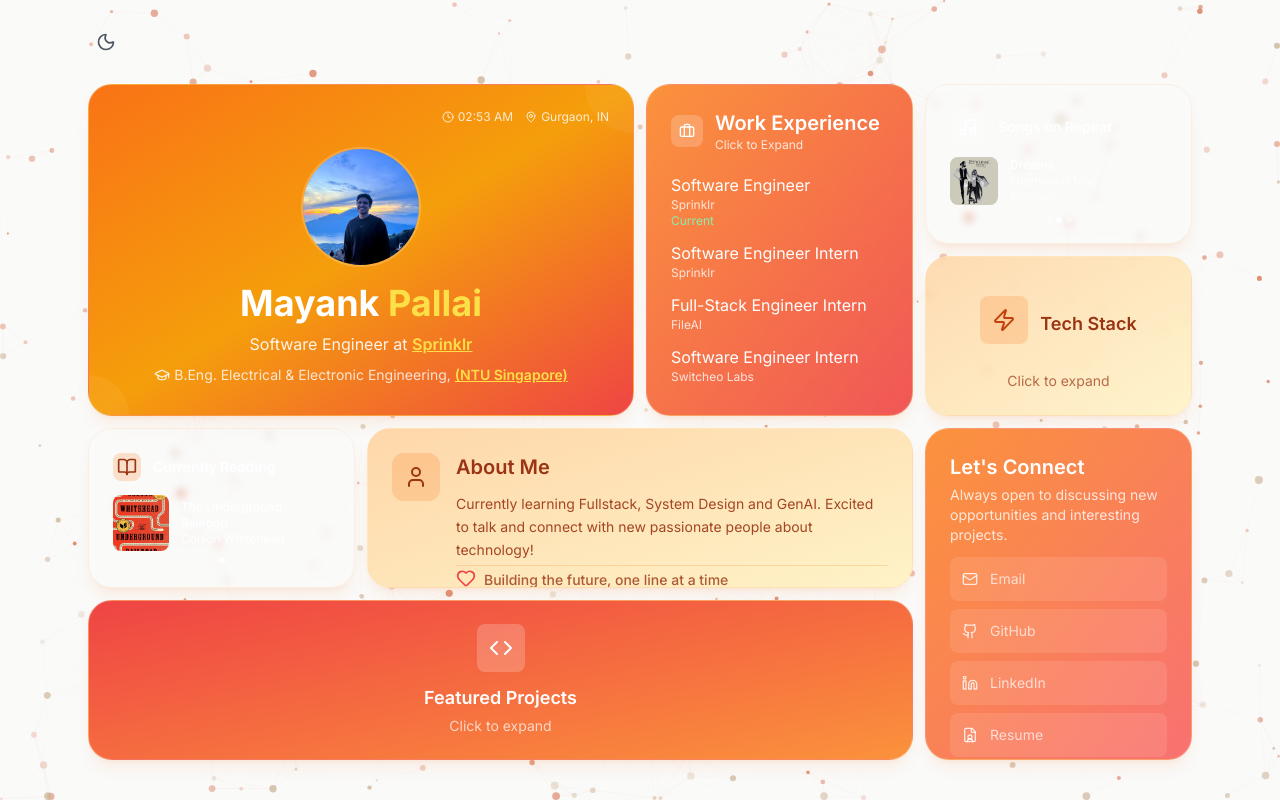
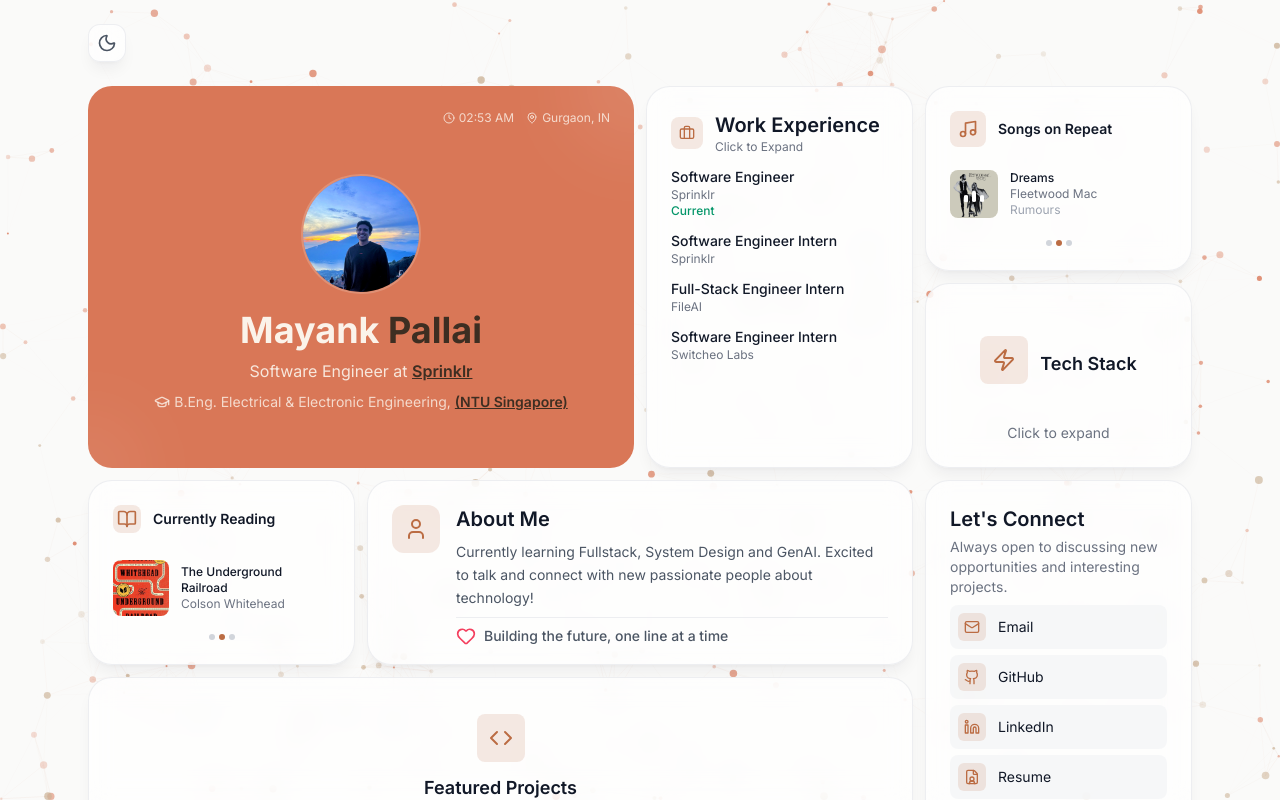
Before and after one commit to cyprus09/bento-website, a Next.js app: page / in a window 1280 px wide. Built offline with nearby package versions, Linux system fonts and the light colour scheme.

Commit message:
chore: update card themes

```diff
--- a/src/components/bento/BentoCard.tsx
+++ b/src/components/bento/BentoCard.tsx
@@ -6,7 +6,12 @@
 interface BentoCardProps {
   children: ReactNode;
   className?: string;
+  /** Full-bleed gradient background, e.g. for the hero card. Overrides the default glass surface. */
   gradient?: string;
+  /** Full-bleed solid background, e.g. "bg-terracotta". Overrides the default glass surface. */
+  background?: string;
+  /** Subtle radial glow shown on hover, e.g. "from-blue-400/20 to-cyan-400/10". */
+  hoverGlow?: string;
   onClick?: () => void;
   isClickable?: boolean;
 }
@@ -23,7 +28,7 @@
   },
 };
 
-const BentoCard = ({ children, className = "", gradient, onClick, isClickable = false }: BentoCardProps) => {
+const BentoCard = ({ children, className = "", gradient, background, hoverGlow, onClick, isClickable = false }: BentoCardProps) => {
   return (
     <motion.div
       variants={cardVariants}
@@ -35,18 +40,16 @@
       whileTap={isClickable ? { scale: 0.98 } : {}}
       onClick={onClick}
       className={`
-        relative h-full w-full rounded-3xl bg-gradient-to-br ${gradient}
-        border border-orange-200/30 dark:border-orange-800/30 backdrop-blur-sm
-        shadow-lg shadow-orange-500/10 dark:shadow-orange-900/20
-        overflow-hidden group
+        relative h-full w-full rounded-3xl overflow-hidden group
+        ${gradient ? `bg-gradient-to-br ${gradient}` : background ? background : "glass-surface"}
         ${isClickable ? "cursor-pointer" : ""}
         ${className}
       `}
     >
-      <div className="absolute inset-0 bg-gradient-to-br from-transparent to-transparent dark:from-white/5 dark:to-transparent" />
-
-      {isClickable && (
-        <div className="absolute inset-0 bg-gradient-to-br from-orange-400/10 to-red-400/10 opacity-0 group-hover:opacity-100 transition-opacity duration-300" />
+      {hoverGlow && (
+        <div
+          className={`absolute inset-0 bg-gradient-to-br ${hoverGlow} opacity-0 group-hover:opacity-100 transition-opacity duration-300`}
+        />
       )}
 
       <div className="relative z-10 h-full p-4 lg:p-6 flex flex-col">{children}</div>
--- a/src/components/bento/BentoGrid.tsx
+++ b/src/components/bento/BentoGrid.tsx
@@ -27,38 +27,38 @@
       variants={containerVariants}
       initial="hidden"
       animate="visible"
-      className="h-full grid grid-cols-1 md:grid-cols-3 lg:grid-cols-4 gap-2 lg:gap-3 auto-rows-[minmax(160px,1fr)] max-h-[calc(100vh-200px)]"
+      className="grid grid-cols-1 md:grid-cols-3 lg:grid-cols-4 gap-3 lg:gap-3 auto-rows-[minmax(140px,auto)] lg:auto-rows-[minmax(185px,1fr)] lg:h-full lg:max-h-[calc(100vh-200px)]"
     >
-      <div className="md:col-span-2 lg:col-span-2 lg:row-span-2">
+      <div className="md:col-span-2 lg:col-span-2 lg:row-span-2 lg:order-1">
         <HeroCard />
       </div>
 
-      <div className="md:col-span-1 lg:col-span-1 lg:row-span-2">
+      <div className="md:col-span-2 lg:col-span-2 lg:order-6">
+        <AboutCard />
+      </div>
+
+      <div className="md:col-span-1 lg:col-span-1 lg:row-span-2 lg:order-2">
         <WorkCard />
       </div>
 
-      <div className="md:col-span-1 lg:col-span-1">
+      <div className="md:col-span-3 lg:col-span-3 lg:row-span-1 lg:order-8">
+        <ProjectsCard />
+      </div>
+
+      <div className="md:col-span-1 lg:col-span-1 lg:row-span-1 lg:order-4">
+        <SkillsCard />
+      </div>
+
+      <div className="md:col-span-1 lg:col-span-1 lg:order-5">
+        <ReadingCard />
+      </div>
+
+      <div className="md:col-span-1 lg:col-span-1 lg:order-3">
         <MusicCard />
       </div>
 
-      <div className="md:col-span-1 lg:col-span-1 lg:row-span-1">
-        <SkillsCard />
-      </div>
-
-      <div className="md:col-span-1 lg:col-span-1">
-        <ReadingCard />
-      </div>
-
-      <div className="md:col-span-2 lg:col-span-2">
-        <AboutCard />
-      </div>
-
-      <div className="md:col-span-1 lg:col-span-1 lg:row-span-2">
+      <div className="md:col-span-1 lg:col-span-1 lg:row-span-2 lg:order-7">
         <ContactCard />
-      </div>
-
-      <div className="md:col-span-3 lg:col-span-3 lg:row-span-1">
-        <ProjectsCard />
       </div>
     </motion.div>
   );
--- a/src/components/cards/AboutCard.tsx
+++ b/src/components/cards/AboutCard.tsx
@@ -1,28 +1,25 @@
 import BentoCard from "@/components/bento/BentoCard";
 import { User, Heart } from "lucide-react";
+import { accent } from "@/data/accentColors";
 
 const AboutCard = () => {
   return (
-    <BentoCard
-      gradient="from-orange-200 to-amber-100 dark:from-orange-900/40 dark:via-amber-900/30 dark:to-orange-800/40"
-      className="text-orange-800 dark:text-orange-100"
-      isClickable={true}
-    >
-      <div className="flex items-start gap-4 h-full">
-        <div className="p-3 bg-orange-500/20 rounded-xl shrink-0">
-          <User className="w-6 h-6 text-orange-800 dark:text-orange-200" />
+    <BentoCard className="text-gray-900 dark:text-gray-100" isClickable={false}>
+      <div className="flex items-start gap-4 h-full lg:h-full">
+        <div className={`p-3 rounded-xl shrink-0 ${accent.iconBg}`}>
+          <User className={`w-6 h-6 ${accent.iconText}`} />
         </div>
-        <div className="flex-1 min-w-0 flex flex-col justify-between h-full">
+        <div className="flex-1 min-w-0 flex flex-col justify-between lg:h-full">
           <div>
-            <h2 className="text-xl font-semibold mb-3">About Me</h2>
-            <p className="text-orange-800/90 dark:text-orange-200/90 text-sm leading-relaxed justify-around">
+            <h2 className="text-xl font-semibold mb-2">About Me</h2>
+            <p className="text-gray-600 dark:text-gray-300 text-sm leading-relaxed">
               Currently learning Fullstack, System Design and GenAI. Excited to talk and connect with new passionate people about technology!
             </p>
           </div>
 
-          <div className="flex items-center gap-2 mt-1 border-t border-orange-500/20">
-            <Heart className="w-5 h-5 text-red-500" />
-            <span className="text-orange-800/80 dark:text-orange-200/80 text-sm font-medium mt-1">
+          <div className="flex items-center gap-2 mt-2 pt-2 border-t border-gray-200/70 dark:border-white/10">
+            <Heart className="w-5 h-5 text-rose-500" />
+            <span className="text-gray-600 dark:text-gray-300 text-sm font-medium">
               Building the future, one line at a time
             </span>
           </div>
--- a/src/components/cards/ContactCard.tsx
+++ b/src/components/cards/ContactCard.tsx
@@ -1,5 +1,6 @@
 import BentoCard from "@/components/bento/BentoCard";
 import { Mail, Github, Linkedin, FileUser } from "lucide-react";
+import { accent } from "@/data/accentColors";
 
 const ContactCard = () => {
   const contacts = [
@@ -10,33 +11,32 @@
   ];
 
   return (
-    <BentoCard
-      gradient="from-orange-400 to-red-400 dark:from-orange-800/80 dark:to-red-800/70"
-      className="text-white"
-      isClickable={false}
-    >
-      <div className="flex items-start justify-between mb-3">
+    <BentoCard hoverGlow={accent.glow} className="text-gray-900 dark:text-gray-100" isClickable={false}>
+      <div className="flex items-start justify-between mb-2">
         <div>
           <h3 className="font-semibold text-xl mb-1">Let&apos;s Connect</h3>
-          <p className="text-white/80 text-sm">Always open to discussing new opportunities and interesting projects.</p>
+          <p className="text-gray-500 dark:text-gray-400 text-sm">
+            Always open to discussing new opportunities and interesting projects.
+          </p>
         </div>
       </div>
 
-      <div className="space-y-2">
+      <div className="space-y-1.5">
         {contacts.map((contact, index) => {
           const IconComponent = contact.icon;
           return (
-            <div
+            <a
               key={index}
-              className="flex items-center gap-3 p-3 bg-white/10 rounded-lg hover:bg-white/20 transition-colors"
+              href={contact.href}
+              target="_blank"
+              rel="noopener noreferrer"
+              className="flex items-center gap-3 p-2 rounded-lg bg-gray-100/70 dark:bg-white/5 hover:bg-gray-200/70 dark:hover:bg-white/10 transition-colors"
             >
-              <IconComponent className="w-4 h-4 text-white/80" />
-              <div className="flex-1 min-w-0">
-                <a href={contact.href} target="_blank">
-                  <div className="text-white/70 text-sm">{contact.label}</div>
-                </a>
+              <div className={`p-1.5 rounded-md ${accent.iconBg}`}>
+                <IconComponent className={`w-4 h-4 ${accent.iconText}`} />
               </div>
-            </div>
+              <div className="flex-1 min-w-0 text-sm">{contact.label}</div>
+            </a>
           );
         })}
       </div>
--- a/src/components/cards/HeroCard.tsx
+++ b/src/components/cards/HeroCard.tsx
@@ -27,11 +27,8 @@
   }, []);
 
   return (
-    <BentoCard
-      gradient="from-orange-500 via-amber-500 to-red-500 dark:from-orange-600 dark:via-amber-500 dark:to-red-800"
-      className="text-white"
-    >
-      <div className="flex items-center justify-end text-white/80 text-xs mb-4">
+    <BentoCard background="bg-claudeOrange" className="text-cream">
+      <div className="flex items-center justify-end text-cream/80 text-xs mb-4">
         <div className="flex items-center gap-3">
           <div className="flex items-center gap-1">
             <Clock className="w-3 h-3" />
@@ -51,28 +48,28 @@
               src={Avatar}
               alt="Mayank Pallai"
               fill
-              className="rounded-full object-cover border-2 border-white/20"
+              className="rounded-full object-cover border-2 border-cream/20"
             />
           </div>
         </div>
 
         <h1 className="text-3xl lg:text-4xl font-bold mb-2 leading-tight">
-          Mayank <span className="text-yellow-300">Pallai</span>
+          Mayank <span className="text-espresso">Pallai</span>
         </h1>
 
-        <p className="text-white/90 text-m mb-2 leading-relaxed max-w-xs">
+        <p className="text-cream/90 text-m mb-2 leading-relaxed max-w-xs">
           Software Engineer at{" "}
-          <span className="font-semibold text-yellow-300">
+          <span className="font-semibold text-espresso">
             <a href="https://www.sprinklr.com/" target="_blank">
               <u>Sprinklr</u>
             </a>
           </span>
         </p>
 
-        <div className="flex items-center gap-1 text-white/80 text-sm">
+        <div className="flex items-center gap-1 text-cream/80 text-sm">
           <GraduationCap className="w-4 h-4" />
           <span>B.Eng. Electrical & Electronic Engineering, </span>
-          <span className="font-semibold text-yellow-300">
+          <span className="font-semibold text-espresso">
             <a href="https://www.ntu.edu.sg/" target="_blank">
               <u>(NTU Singapore)</u>
             </a>
@@ -80,8 +77,8 @@
         </div>
       </div>
 
-      <div className="absolute top-0 right-0 w-24 h-24 bg-white/5 rounded-full -translate-y-12 translate-x-12" />
-      <div className="absolute bottom-0 left-0 w-20 h-20 bg-white/5 rounded-full translate-y-10 -translate-x-10" />
+      <div className="absolute top-0 right-0 w-32 h-32 bg-white/10 rounded-full -translate-y-16 translate-x-16 blur-2xl" />
+      <div className="absolute bottom-0 left-0 w-24 h-24 bg-white/10 rounded-full translate-y-12 -translate-x-12 blur-2xl" />
     </BentoCard>
   );
 };
--- a/src/components/cards/MusicCard.tsx
+++ b/src/components/cards/MusicCard.tsx
@@ -3,6 +3,7 @@
 import { Music } from "lucide-react";
 import Image from "next/image";
 import { playlist } from "@/data/musicData";
+import { accent } from "@/data/accentColors";
 
 const MusicCard = () => {
   const [currentTrackIndex, setCurrentTrackIndex] = useState(0);
@@ -27,28 +28,18 @@
   const currentTrack = playlist[currentTrackIndex];
 
   return (
-    <BentoCard
-      gradient={`${currentTrack.color}`}
-      className="text-white cursor-pointer hover:scale-105"
-      isClickable={true}
-    >
-      <div
-        className="hidden
-        from-blue-400 to-purple-500
-        from-amber-300 to-orange-500
-        from-orange-400 to-red-500"
-      />
+    <BentoCard hoverGlow={accent.glow} className="text-gray-900 dark:text-gray-100" isClickable={true}>
       <div className="flex flex-col h-full">
         <div className="flex items-center gap-3 mb-3">
-          <div className="p-2 bg-white/20 rounded-lg">
-            <Music className="w-5 h-5" />
+          <div className={`p-2 rounded-lg ${accent.iconBg}`}>
+            <Music className={`w-5 h-5 ${accent.iconText}`} />
           </div>
           <h3 className="font-semibold text-sm">Songs on Repeat</h3>
         </div>
 
         <div className="flex-1 flex flex-col justify-center">
           <div className="flex items-center gap-3">
-            <div className="relative w-12 h-12 bg-white/20 rounded-lg overflow-hidden group">
+            <div className="relative w-12 h-12 rounded-lg overflow-hidden group">
               <Image
                 src={currentTrack.artwork}
                 alt={`${currentTrack.album} artwork`}
@@ -57,18 +48,18 @@
               />
 
               <div className="absolute inset-0 bg-black/20 flex items-center justify-center">
-                <div className="flex gap-1 items-end">
+                <div className="flex gap-1 items-end h-4">
                   <div
-                    className="w-1 bg-white rounded-full animate-pulse"
-                    style={{ height: "8px", animationDelay: "0ms" }}
+                    className="w-1 bg-white rounded-full animate-equalize"
+                    style={{ height: "16px", animationDelay: "0ms" }}
                   ></div>
                   <div
-                    className="w-1 bg-white rounded-full animate-pulse"
-                    style={{ height: "12px", animationDelay: "200ms" }}
+                    className="w-1 bg-white rounded-full animate-equalize"
+                    style={{ height: "16px", animationDelay: "0.3s" }}
                   ></div>
                   <div
-                    className="w-1 bg-white rounded-full animate-pulse"
-                    style={{ height: "6px", animationDelay: "400ms" }}
+                    className="w-1 bg-white rounded-full animate-equalize"
+                    style={{ height: "16px", animationDelay: "0.15s" }}
                   ></div>
                 </div>
               </div>
@@ -84,7 +75,7 @@
                 {currentTrack.title}
               </h4>
               <p
-                className={`text-white/80 text-xs truncate transition-opacity duration-2000 ${
+                className={`text-gray-500 dark:text-gray-400 text-xs truncate transition-opacity duration-2000 ${
                   isTransitioning ? "opacity-0" : "opacity-100"
                 }`}
                 title={currentTrack.artist}
@@ -92,7 +83,7 @@
                 {currentTrack.artist}
               </p>
               <p
-                className={`text-white/60 text-xs truncate transition-opacity duration-2000 ${
+                className={`text-gray-400 dark:text-gray-500 text-xs truncate transition-opacity duration-2000 ${
                   isTransitioning ? "opacity-0" : "opacity-100"
                 }`}
                 title={currentTrack.album}
@@ -103,13 +94,13 @@
           </div>
         </div>
 
-        <div className="flex items-center justify-around text-white/80 text-xs mt-3">
+        <div className="flex items-center justify-around text-xs mt-3">
           <div className="flex gap-1">
             {playlist.map((_, index) => (
               <div
                 key={index}
                 className={`w-1.5 h-1.5 rounded-full transition-all duration-2000 ${
-                  index === currentTrackIndex ? "bg-white" : "bg-white/40"
+                  index === currentTrackIndex ? accent.bullet : "bg-gray-300 dark:bg-white/20"
                 }`}
               />
             ))}
--- a/src/components/cards/ProjectsCard.tsx
+++ b/src/components/cards/ProjectsCard.tsx
@@ -2,6 +2,7 @@
 import BentoCard from "@/components/bento/BentoCard";
 import { Code } from "lucide-react";
 import ProjectsModal from "@/components/modals/ProjectsModal";
+import { accent } from "@/data/accentColors";
 
 const ProjectsCard = () => {
   const [isModalOpen, setIsModalOpen] = useState(false);
@@ -9,17 +10,17 @@
   return (
     <>
       <BentoCard
-        gradient="from-red-500 to-orange-400 dark:from-red-600 dark:to-orange-600"
-        className="text-white cursor-pointer hover:scale-105"
+        hoverGlow={accent.glow}
+        className="text-gray-900 dark:text-gray-100"
         isClickable={true}
         onClick={() => setIsModalOpen(true)}
       >
         <div className="flex flex-col h-full justify-center items-center text-center">
-          <div className="p-3 bg-white/20 rounded-lg mb-3">
-            <Code className="w-6 h-6" />
+          <div className={`p-3 rounded-lg mb-3 ${accent.iconBg}`}>
+            <Code className={`w-6 h-6 ${accent.iconText}`} />
           </div>
           <h3 className="font-semibold text-lg mb-1">Featured Projects</h3>
-          <p className="text-white/70 text-sm">Click to expand</p>
+          <p className="text-gray-500 dark:text-gray-400 text-sm">Click to expand</p>
         </div>
       </BentoCard>
 
--- a/src/components/cards/ReadingCard.tsx
+++ b/src/components/cards/ReadingCard.tsx
@@ -3,6 +3,7 @@
 import { BookOpen } from "lucide-react";
 import Image from "next/image";
 import { books } from "../../data/booksData";
+import { accent } from "@/data/accentColors";
 
 const ReadingCard = () => {
   const [currentBookIndex, setCurrentBookIndex] = useState(0);
@@ -27,23 +28,18 @@
   const currentBook = books[currentBookIndex];
 
   return (
-    <BentoCard
-      gradient={`${currentBook.color}`}
-      className="text-white dark:text-orange-200 cursor-pointer hover:scale-105"
-      isClickable={true}
-    >
-      <div className="hidden from-red-400 to-orange-400"/>
+    <BentoCard hoverGlow={accent.glow} className="text-gray-900 dark:text-gray-100" isClickable={true}>
       <div className="flex flex-col h-full">
         <div className="flex items-center gap-3 mb-3">
-          <div className="p-1 bg-orange-500/20 rounded-lg">
-            <BookOpen className="w-5 h-5 text-orange-800 dark:text-orange-200" />
+          <div className={`p-1 rounded-lg ${accent.iconBg}`}>
+            <BookOpen className={`w-5 h-5 ${accent.iconText}`} />
           </div>
           <h3 className="font-semibold text-sm">Currently Reading</h3>
         </div>
 
         <div className="flex-1 flex flex-col justify-center">
           <div className="flex items-center gap-3">
-            <div className="relative w-14 h-14 bg-white/20 rounded-lg overflow-hidden group transition-opacity duration-2000">
+            <div className="relative w-14 h-14 rounded-lg overflow-hidden group transition-opacity duration-2000">
               <Image
                 src={currentBook.cover}
                 alt={`${currentBook.title} artwork`}
@@ -62,7 +58,7 @@
                 {currentBook.title}
               </h4>
               <p
-                className={`text-xs transition-opacity duration-2000 ${isTransitioning ? "opacity-0" : "opacity-100"}`}
+                className={`text-gray-500 dark:text-gray-400 text-xs transition-opacity duration-2000 ${isTransitioning ? "opacity-0" : "opacity-100"}`}
                 title={currentBook.author}
               >
                 {currentBook.author}
@@ -77,7 +73,7 @@
               <div
                 key={index}
                 className={`w-1.5 h-1.5 rounded-full transition-all duration-2000 ${
-                  index === currentBookIndex ? "bg-white" : "bg-white/10"
+                  index === currentBookIndex ? accent.bullet : "bg-gray-300 dark:bg-white/20"
                 }`}
               />
             ))}
--- a/src/components/cards/SkillsCard.tsx
+++ b/src/components/cards/SkillsCard.tsx
@@ -2,6 +2,7 @@
 import { Zap } from "lucide-react";
 import { useState } from "react";
 import SkillsModal from "../modals/SkillsModal";
+import { accent } from "@/data/accentColors";
 
 const SkillsCard = () => {
   const [isModalOpen, setIsModalOpen] = useState(false);
@@ -9,19 +10,19 @@
   return (
     <>
       <BentoCard
-        gradient="from-orange-200/90 to-amber-100/90 dark:from-amber-600 dark:to-orange-900/40"
-        className="text-orange-800 dark:text-orange-100 cursor-pointer hover:scale-105"
+        hoverGlow={accent.glow}
+        className="text-gray-900 dark:text-gray-100"
         isClickable={true}
         onClick={() => setIsModalOpen(true)}
       >
         <div className="flex flex-row h-full justify-center items-center text-center">
-          <div className="p-3 bg-orange-500/20 rounded-lg mb-3">
-            <Zap className="w-6 h-6 text-orange-700 dark:text-orange-200" />
+          <div className={`p-3 rounded-lg mb-3 ${accent.iconBg}`}>
+            <Zap className={`w-6 h-6 ${accent.iconText}`} />
           </div>
           <h3 className="font-semibold text-lg mb-1 ml-3">Tech Stack</h3>
         </div>
         <div className="flex justify-center">
-          <p className="text-sm opacity-70">Click to expand</p>
+          <p className="text-gray-500 dark:text-gray-400 text-sm">Click to expand</p>
         </div>
       </BentoCard>
 
--- a/src/components/cards/WorkCard.tsx
+++ b/src/components/cards/WorkCard.tsx
@@ -5,34 +5,37 @@
 import { Briefcase } from "lucide-react";
 import WorkModal from "@/components/modals/WorkModal";
 import { experienceCard } from "@/data/workData";
+import { accent } from "@/data/accentColors";
 
 const WorkCard = () => {
   const [isModalOpen, setIsModalOpen] = useState(false);
   return (
     <>
       <BentoCard
-        gradient="from-orange-400 to-red-500/90 dark:from-orange-500 dark:to-red-700"
-        className="text-white"
+        hoverGlow={accent.glow}
+        className="text-gray-900 dark:text-gray-100"
         isClickable={true}
         onClick={() => setIsModalOpen(true)}
       >
         <div className="flex flex-col h-full">
           <div className="flex items-center gap-3 mb-3">
-            <div className="p-2 bg-white/20 rounded-lg mb-2">
-              <Briefcase className="w-4 h-4" />
+            <div className={`p-2 rounded-lg ${accent.iconBg}`}>
+              <Briefcase className={`w-4 h-4 ${accent.iconText}`} />
             </div>
             <div>
               <h3 className="font-semibold text-xl">Work Experience</h3>
-              <p className="text-white/80 text-xs mb-2">Click to Expand</p>
+              <p className="text-gray-500 dark:text-gray-400 text-xs">Click to Expand</p>
             </div>
           </div>
 
           <div className="flex-1 flex flex-col justify-top space-y-3">
             {experienceCard.map((exp, index) => (
               <div key={index} className="text-left">
-                <div className="text-m font-m">{exp.title}</div>
-                <div className="text-white/80 text-xs">{exp.company}</div>
-                {exp.current && <div className="text-green-300 text-xs">Current</div>}
+                <div className="text-sm font-medium">{exp.title}</div>
+                <div className="text-gray-500 dark:text-gray-400 text-xs">{exp.company}</div>
+                {exp.current && (
+                  <div className="text-emerald-600 dark:text-emerald-400 text-xs font-medium">Current</div>
+                )}
               </div>
             ))}
           </div>
```
